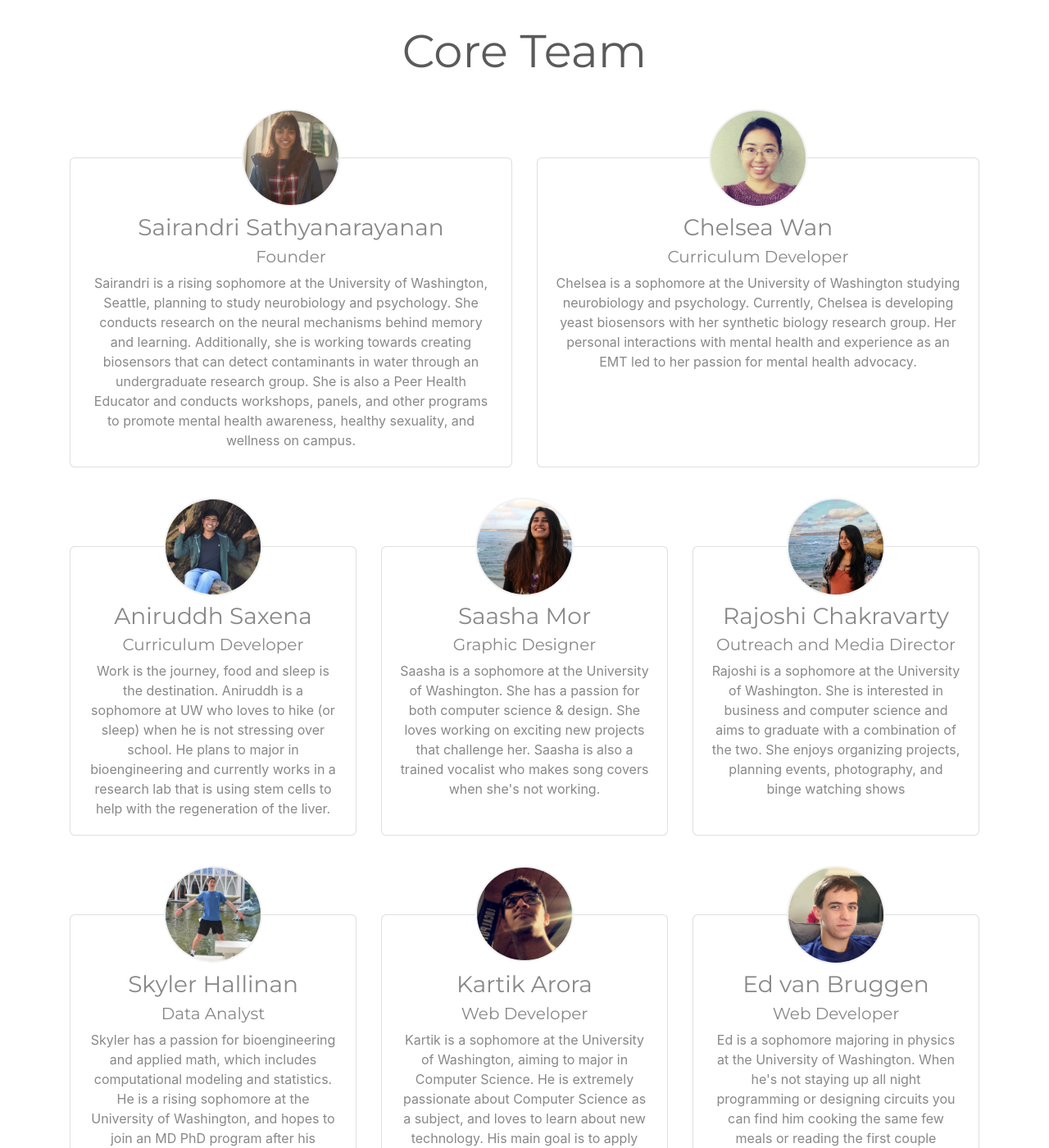
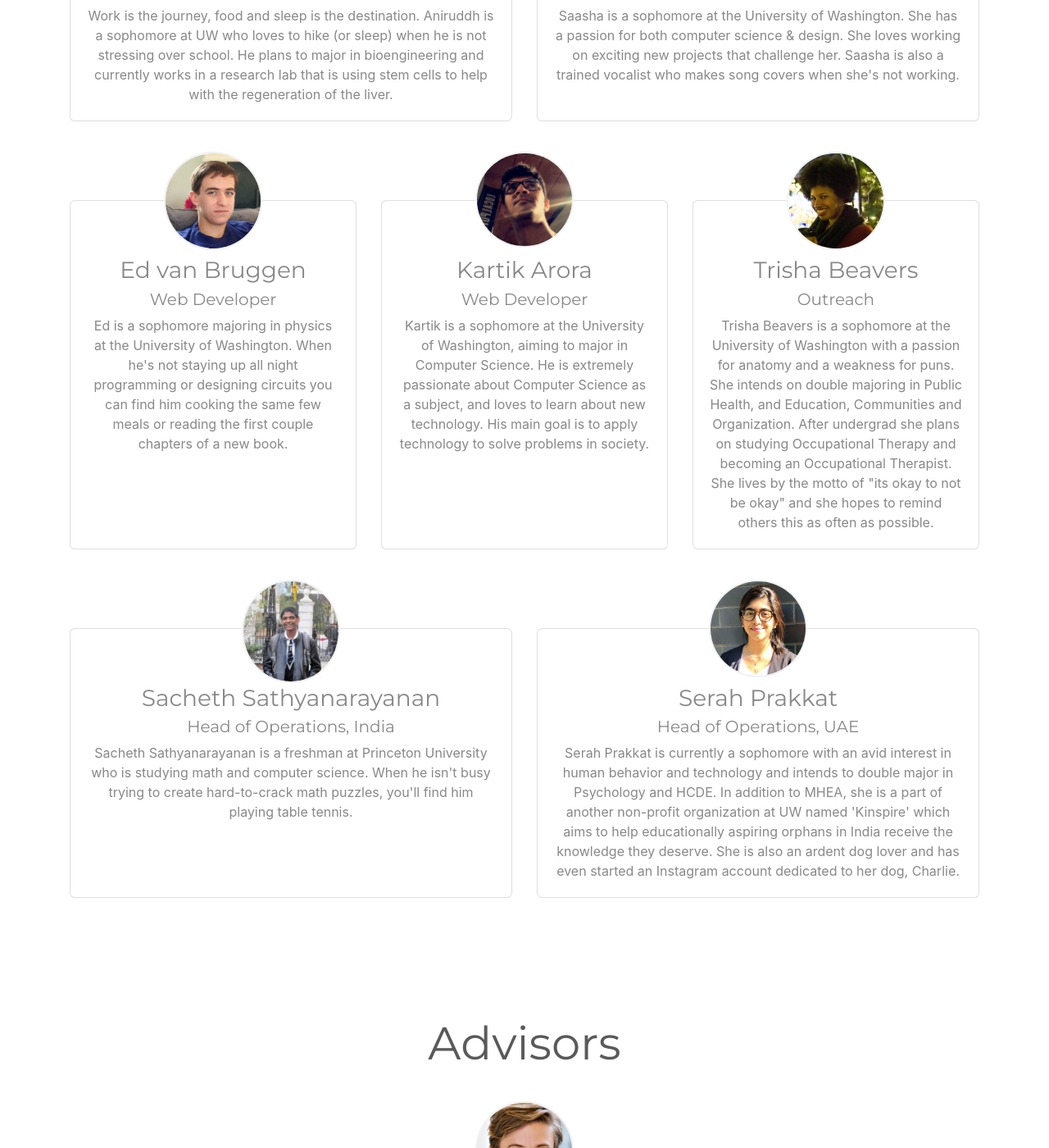
Before and after one commit to edvb/projectmhea.org, a Jekyll site: the page built from index.md, in a window 1280 px wide and 1400 px high, scrolled down 4307 px. Shown: the whole window at 82% size. Built offline with Jekyll 4.4.1, drawn with Linux system fonts in a browser that asks for light colours; nearby versions of some CDN libraries; some of the changed text lies outside the part shown.

Commit message:
Update team section

```diff
--- a/_data/people.yml
+++ b/_data/people.yml
@@ -2,74 +2,81 @@ people:
   - title: 'Core Team'
   - name: 'Sairandri Sathyanarayanan'
     position: 'Founder'
-    desc: 'Sairandri is a rising sophomore at the University of Washington, Seattle, planning to study neurobiology and psychology. She conducts research on the neural mechanisms behind memory and learning. Additionally, she is working towards creating biosensors that can detect contaminants in water through an undergraduate research group. She is also a Peer Health Educator and conducts workshops, panels, and other programs to promote mental health awareness, healthy sexuality, and wellness on campus.'
-    quote: 'During my schooling in India, I’ve seen friends grappling with depression and anxiety unable to seek help because of the stigma associated with mental health issues. My time at UW helped me understand that the first step to providing effective mental healthcare was to create a conducive atmosphere that facilitates conversations about this very important issue. Through the MHEA workshops, I hope to help do away with misinformed perceptions regarding mental illnesses, and emphasize the need to seek treatment just as one would with physical illness.'
+    desc: 'Sairandri is a sophomore at the University of Washington, Seattle, planning to study neurobiology and psychology. She conducts research on the neural mechanisms behind memory and learning. Additionally, she is working towards creating biosensors that can detect contaminants in water through an undergraduate research group. She is also a Peer Health Educator and conducts workshops, panels, and other programs to promote mental health awareness, healthy sexuality, and wellness on campus.'
     image: 'sairandri.jpg'
-    size: 6
-  - name: 'Chelsea Wan'
-    position: 'Curriculum Developer'
-    desc: 'Chelsea is a sophomore at the University of Washington studying neurobiology and psychology. Currently, Chelsea is developing yeast biosensors with her synthetic biology research group. Her personal interactions with mental health and experience as an EMT led to her passion for mental health advocacy.'
-    quote: 'I have always been interested in working in a global setting.  Particularly, I have been interested in the different ways of thinking between cultures.  My interest in this, paired with multiple personal experiences dealing with mental illness, contribute to my desire to see change in our world.  Young people are the leaders and thinkers of the future, so I deeply believe that targeting students can be a worthy and effective cause.'
-    image: 'chelsa.jpg'
-    size: 6
+    size: '6'
+  - name: 'Brooke Thimmig'
+    position: 'Outreach and Media Director'
+    desc: "Brooke is a sophomore at the University of Washington where she is a Pre Med student majoring in Dance. On campus, she works as a Peer Health Educator to organize events, facilitate workshops, and run campaigns revolving around student health issues such as mental health, sexuality, and relationship violence. She is a member of UW’s Dance Student Association and has preformed in the Faculty Dance Concert. Brooke is also a certified nurse aid in the state of Texas and a nationally registered emergency medical technician as well as a pharmacy technician."
+    image: 'brooke.jpg'
+    size: '6'
   - name: 'Aniruddh Saxena'
-    position: 'Curriculum Developer'
+    position: 'Director of Strategy and Operations'
     desc: 'Work is the journey, food and sleep is the destination. Aniruddh is a sophomore at UW who loves to hike (or sleep) when he is not stressing over school. He plans to major in bioengineering and currently works in a research lab that is using stem cells to help with the regeneration of the liver.'
     image: 'aniruddh.jpg'
-    size: 4
+    size: '6'
   - name: 'Saasha Mor'
     position: 'Graphic Designer'
     desc: "Saasha is a sophomore at the University of Washington. She has a passion for both computer science & design. She loves working on exciting new projects that challenge her. Saasha is also a trained vocalist who makes song covers when she's not working."
     image: 'saasha.jpg'
-    size: 4
-  - name : 'Rajoshi Chakravarty'
-    position: 'Outreach and Media Director'
-    desc: "Rajoshi is a sophomore at the University of Washington. She is interested in business and computer science and aims to graduate with a combination of the two. She enjoys organizing projects, planning events, photography, and binge watching shows"
-    image: 'rajoshi.jpg'
-    size: 4
-  - name: 'Skyler Hallinan'
-    position: 'Data Analyst'
-    desc: 'Skyler has a passion for bioengineering and applied math, which includes computational modeling and statistics. He is a rising sophomore at the University of Washington, and hopes to join an MD PhD program after his undergraduate studies.'
-    quote: 'Mental health is an important issue to me, and I have seen the negative repercussions of people who have had undiagnosed mental health problems. I have experienced and still sometimes experience situational depression myself here at the University of Washington. I know firsthand about the unhealthy implications and how easy it is to spiral downwards. I hope to contribute to a program that will provide the knowledge of mental health issues to individuals who are going through stressful times so that they can improve for the future.'
-    image: 'skyler.jpg'
-    size: 4
+    size: '6'
+    height: '330'
+  - name: 'Ed van Bruggen'
+    position: 'Web Developer'
+    desc: "Ed is a sophomore majoring in physics at the University of Washington.  When he's not staying up all night programming or designing circuits you can find him cooking the same few meals or reading the first couple chapters of a new book."
+    image: 'ed.jpg'
+    size: '4'
   - name: 'Kartik Arora'
     position: 'Web Developer'
     desc: 'Kartik is a sophomore at the University of Washington, aiming to major in Computer Science. He is extremely passionate about Computer Science as a subject, and loves to learn about new technology. His main goal is to apply technology to solve problems in society.'
     image: 'kartik.jpg'
-    size: 4
-  - name: 'Ed van Bruggen'
-    position: 'Web Developer'
-    desc: "Ed is a sophomore majoring in physics at the University of Washington.  When he's not staying up all night programming or designing circuits you can find him cooking the same few meals or reading the first couple chapters of a new book."
-    image: 'ed.jpg'
-    size: 4
+    size: '4'
+  - name: 'Trisha Beavers'
+    position: 'Outreach'
+    desc: 'Trisha Beavers is a sophomore at the University of Washington with a passion for anatomy and a weakness for puns. She intends on double majoring in Public Health, and Education, Communities and Organization. After undergrad she plans on studying Occupational Therapy and becoming an Occupational Therapist. She lives by the motto of "its okay to not be okay" and she hopes to remind others this as often as possible.'
+    image: 'trisha.jpg'
+    size: '4'
+  - name: 'Sacheth Sathyanarayanan'
+    position: 'Head of Operations, India'
+    desc: "Sacheth Sathyanarayanan is a freshman at Princeton University who is studying math and computer science. When he isn't busy trying to create hard-to-crack math puzzles, you'll find him playing table tennis."
+    image: 'sacheth.jpg'
+    size: '6'
+  - name: 'Serah Prakkat'
+    position: 'Head of Operations, UAE'
+    desc: "Serah Prakkat is currently a sophomore with an avid interest in human behavior and technology and intends to double major in Psychology and HCDE. In addition to MHEA, she is a part of another non-profit organization at UW named 'Kinspire' which aims to help educationally aspiring orphans in India receive the knowledge they deserve. She is also an ardent dog lover and has even started an Instagram account dedicated to her dog, Charlie."
+    image: 'serah.jpeg'
+    size: '6'
   - title: 'Advisors'
   - name: 'Megan Kennedy'
     position: 'Megan Kennedy is the Manager of Strategic Initiatives for Student Wellness at the University of Washington. In her role, she aims to help the campus increase its capacity to support student mental health and reduce suicide. Megan Kennedy is a Licensed Mental Health Counselor (Seattle, Washington, USA).'
     image: 'megan.jpg'
-    size: 12
+    size: '12'
   - title: 'Volunteers'
-  - name: 'Sacheth Sathyanarayanan'
-    position: 'Head of Operations, India'
-    image: 'sacheth.jpg'
   - name: 'Raghav Mecheri'
     position: 'Chennai Volunteer'
     image: 'raghav.jpg'
+    size: '3'
   - name: 'Srihari Balaji'
     position: 'Chennai Volunteer'
     image: 'srihari.jpg'
-  - name: 'Kunal Abichandani'
-    position: 'Chennai Volunteer'
-    image: 'kunal.jpg'
+    size: '3'
+  - name: 'Kshitij Jain'
+    position: 'Lucknow Volunteer'
+    image: 'kshitij.png'
+    size: '3'
   - name: 'Keshav Kumar Singh'
-    position: 'Delhi Volunteer'
+    position: 'Bareilly Volunteer'
     image: 'keshav.jpg'
-  - name: 'Shuvayu Dasgupta'
-    position: 'Kolkata Volunteer'
-    image: 'shuvayu.jpg'
+    size: '3'
+  - name: 'Kartikeye Khanna'
+    position: 'Lucknow Volunteer'
+    image: 'kartikeye.png'
+    size: '4'
   - name: 'Prashaant Ranganathan'
     position: 'Jamshedpur Volunteer'
     image: 'prashaant.jpg'
+    size: '4'
   - name: 'Nistha Mithra'
     position: 'Jamshedpur Volunteer'
     image: 'nistha.jpg'
+    size: '4'
```
Also changed, not shown: assets/img/people/brooke.jpg (added), assets/img/people/serah.jpeg (added), assets/img/people/trisha.jpg (added), 2 other files.
